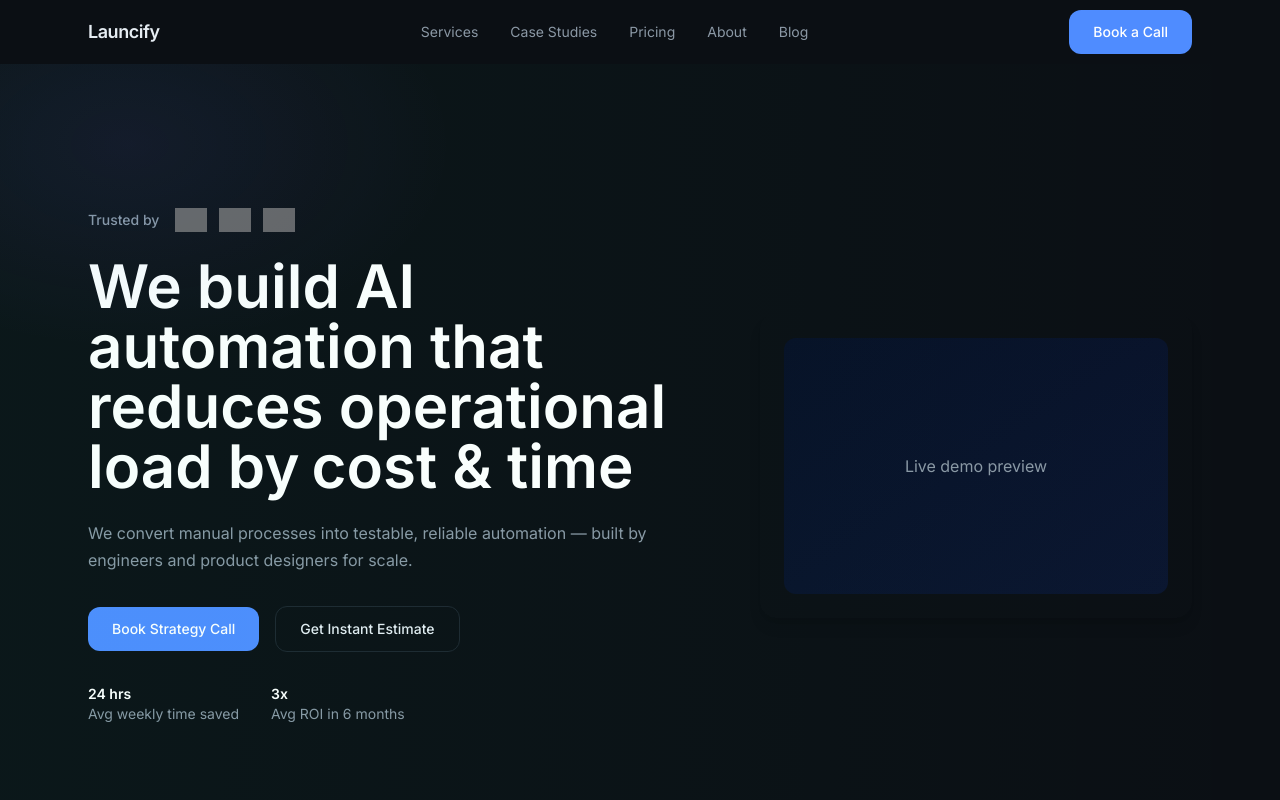
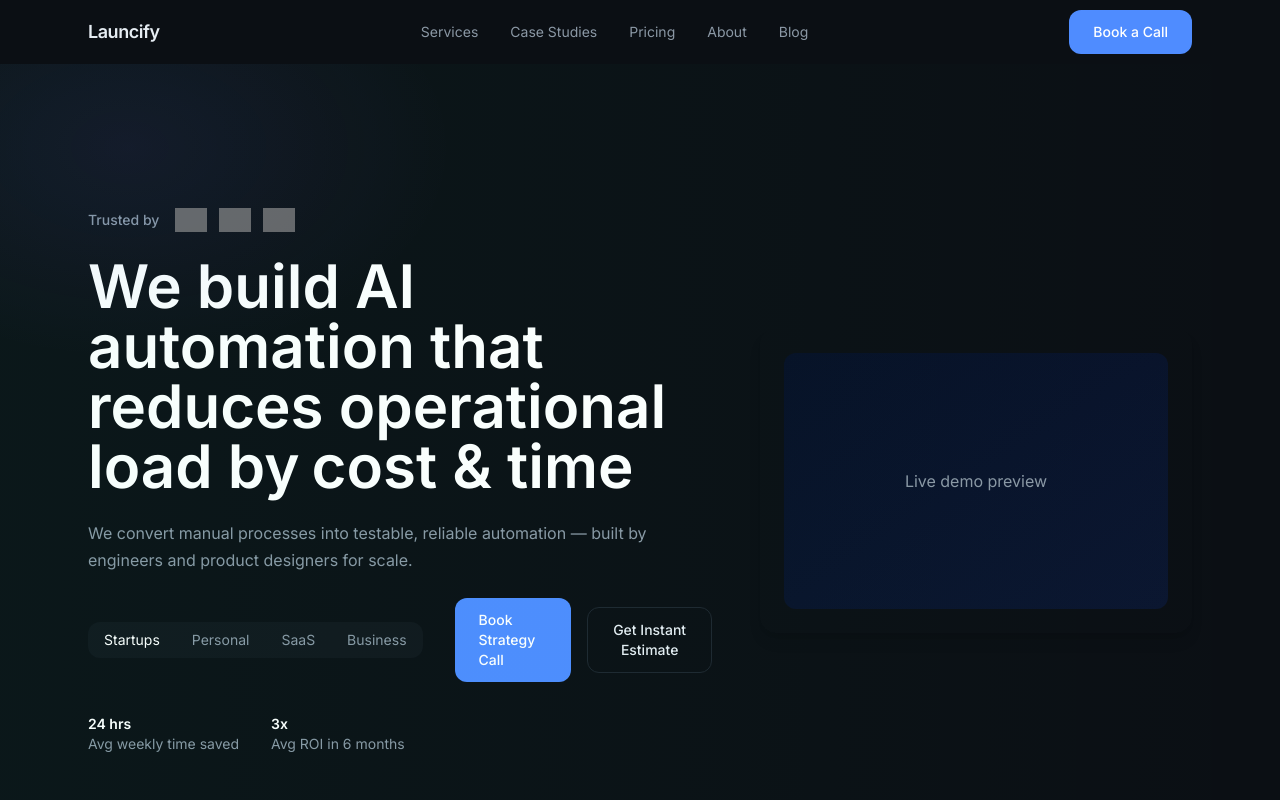
Before and after one commit to AnshXGrind/Launcify_new, a Next.js app: page / in a window 1280 px wide. Shown: the top 800 px of the page. Built offline with nearby package versions, Linux system fonts and the light colour scheme; grey boxes are pictures that could not be loaded.

Commit message:
feat(hero): add audience selector; prefill estimator modal based on audience

```diff
--- a/components/EstimatorModal.tsx
+++ b/components/EstimatorModal.tsx
@@ -1,9 +1,9 @@
 "use client";
 
-import { useState, useRef } from "react";
+import { useState, useRef, useEffect } from "react";
 import Button from "./Button";
 
-type Props = { open: boolean; onClose(): void };
+type Props = { open: boolean; onClose(): void; initialAudience?: "startups" | "personal" | "saas" | "business" };
 
 const VALID_SIZES = ["1–10 employees", "11–50 employees", "51–200 employees", "200+ employees"];
 const VALID_BOTTLENECKS = [
@@ -14,13 +14,38 @@ const VALID_BOTTLENECKS = [
   "Compliance and documentation overhead",
 ];
 
-export default function EstimatorModal({ open, onClose }: Props) {
+export default function EstimatorModal({ open, onClose, initialAudience }: Props) {
   const [companySize, setCompanySize] = useState(VALID_SIZES[0]);
   const [bottleneck, setBottleneck] = useState(VALID_BOTTLENECKS[0]);
   const [tech, setTech] = useState("");
   const [loading, setLoading] = useState(false);
   const [result, setResult] = useState<string | null>(null);
   const abortRef = useRef<AbortController | null>(null);
+
+  // Prefill form based on audience selection from hero when modal opens
+  useEffect(() => {
+    if (!open || !initialAudience) return;
+    if (initialAudience === "startups") {
+      setCompanySize(VALID_SIZES[1]);
+      setBottleneck(VALID_BOTTLENECKS[1]);
+      setTech("Notion, Vercel, Stripe");
+    }
+    if (initialAudience === "personal") {
+      setCompanySize(VALID_SIZES[0]);
+      setBottleneck(VALID_BOTTLENECKS[4]);
+      setTech("SaaS CMS, Webflow, Ghost");
+    }
+    if (initialAudience === "saas") {
+      setCompanySize(VALID_SIZES[2]);
+      setBottleneck(VALID_BOTTLENECKS[3]);
+      setTech("Postgres, Supabase, Redis");
+    }
+    if (initialAudience === "business") {
+      setCompanySize(VALID_SIZES[3]);
+      setBottleneck(VALID_BOTTLENECKS[0]);
+      setTech("Salesforce, HubSpot, Airtable");
+    }
+  }, [open, initialAudience]);
 
   if (!open) return null;
 
--- a/components/Hero.tsx
+++ b/components/Hero.tsx
@@ -10,6 +10,7 @@ const ROTATING = ["90% manual work", "2–4 hrs/day", "cost & time"];
 export default function Hero() {
   const [wordIndex, setWordIndex] = useState(0);
   const [open, setOpen] = useState(false);
+  const [audience, setAudience] = useState<"startups" | "personal" | "saas" | "business">("startups");
 
   useEffect(() => {
     const id = setInterval(() => setWordIndex((i) => (i + 1) % ROTATING.length), 2800);
@@ -45,9 +46,30 @@ export default function Hero() {
 
             <p className="mt-6 text-muted max-w-xl">We convert manual processes into testable, reliable automation — built by engineers and product designers for scale.</p>
 
-            <div className="mt-8 flex items-center gap-4">
-              <Button href="/book-call" variant="primary" className="px-6 py-3">Book Strategy Call</Button>
-              <Button onClick={() => setOpen(true)} variant="secondary" className="px-5 py-3">Get Instant Estimate</Button>
+            <div className="mt-6 flex items-center gap-4">
+              <div className="flex items-center gap-2 bg-surface rounded-md p-1">
+                <button
+                  onClick={() => setAudience("startups")}
+                  className={`px-3 py-1 rounded text-sm ${audience === "startups" ? "bg-accent text-white" : "text-muted"}`}
+                >Startups</button>
+                <button
+                  onClick={() => setAudience("personal")}
+                  className={`px-3 py-1 rounded text-sm ${audience === "personal" ? "bg-accent text-white" : "text-muted"}`}
+                >Personal</button>
+                <button
+                  onClick={() => setAudience("saas")}
+                  className={`px-3 py-1 rounded text-sm ${audience === "saas" ? "bg-accent text-white" : "text-muted"}`}
+                >SaaS</button>
+                <button
+                  onClick={() => setAudience("business")}
+                  className={`px-3 py-1 rounded text-sm ${audience === "business" ? "bg-accent text-white" : "text-muted"}`}
+                >Business</button>
+              </div>
+
+              <div className="ml-4 flex items-center gap-4">
+                <Button href="/book-call" variant="primary" className="px-6 py-3">Book Strategy Call</Button>
+                <Button onClick={() => setOpen(true)} variant="secondary" className="px-5 py-3">Get Instant Estimate</Button>
+              </div>
             </div>
 
             <div className="mt-8 flex items-center gap-8 text-sm text-muted">
@@ -70,7 +92,7 @@ export default function Hero() {
         </div>
       </div>
 
-      <EstimatorModal open={open} onClose={() => setOpen(false)} />
+      <EstimatorModal open={open} onClose={() => setOpen(false)} initialAudience={audience} />
     </section>
   );
 }
```
